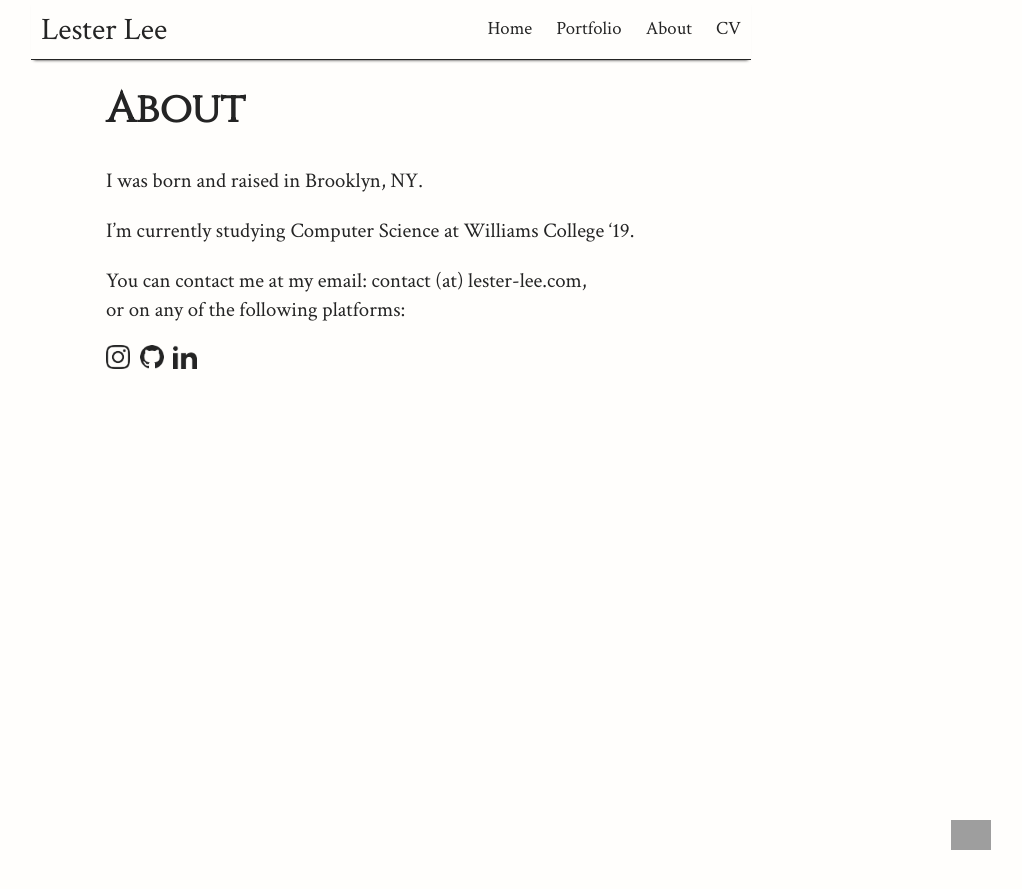
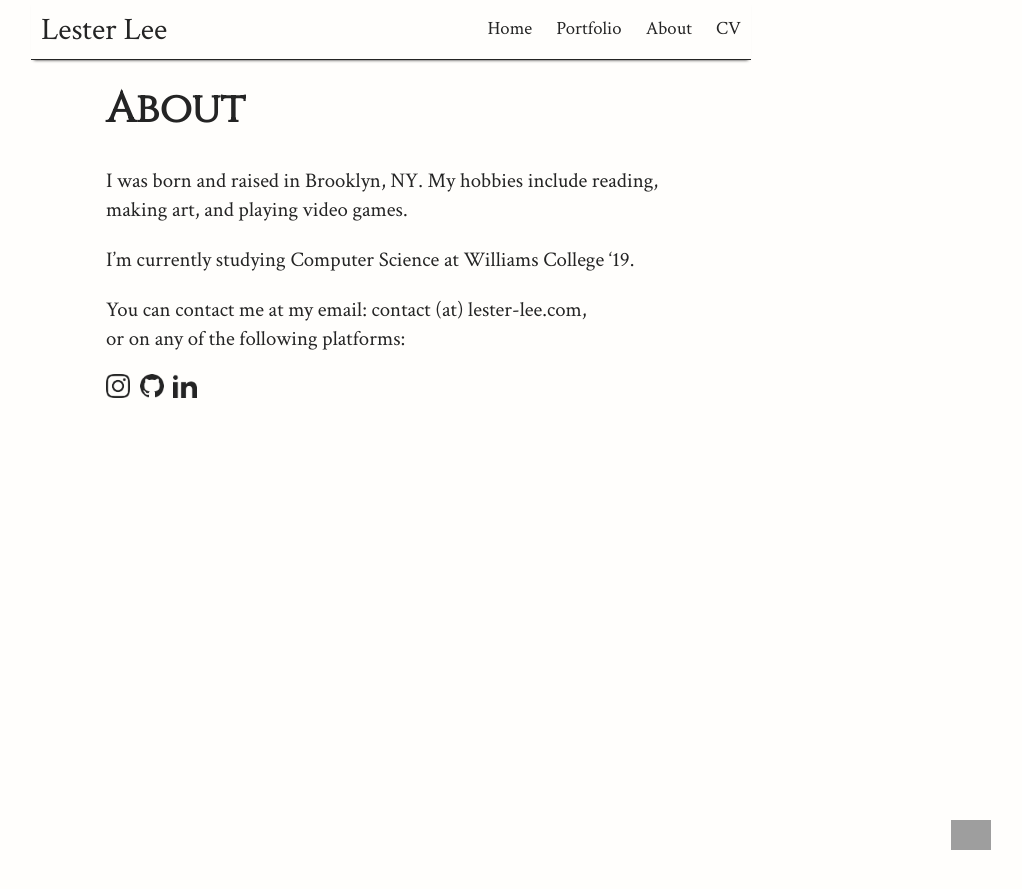
Before and after one commit to lester-lee/lester-lee.github.io, a Jekyll site: the page built from about.md, in a window 1280 px wide. Shown: the top 889 px of the page, without its empty margins (249-1271 px from the left). Built offline with Jekyll 4.4.1, drawn with Linux system fonts in a browser that asks for light colours; grey boxes are pictures that could not be loaded.

Commit message:
Add commission site and update about page

```diff
--- a/about.md
+++ b/about.md
@@ -3,7 +3,7 @@ layout: default
 title: About
 ---
 # About
-I was born and raised in Brooklyn, NY.
+I was born and raised in Brooklyn, NY. My hobbies include reading, making art, and playing video games.
 
 I'm currently studying Computer Science at Williams College '19.
 
--- a/css/portfolio.scss
+++ b/css/portfolio.scss
@@ -199,6 +199,11 @@ p, .text-list li {
   font-size: .9em;
 }
 
+code {
+  padding: 5px;
+  border: 1px solid $text-c;
+}
+
 
 /*
   #GALLERIES
```
Also changed, not shown: commissions.md (added, +15 -0 lines).
